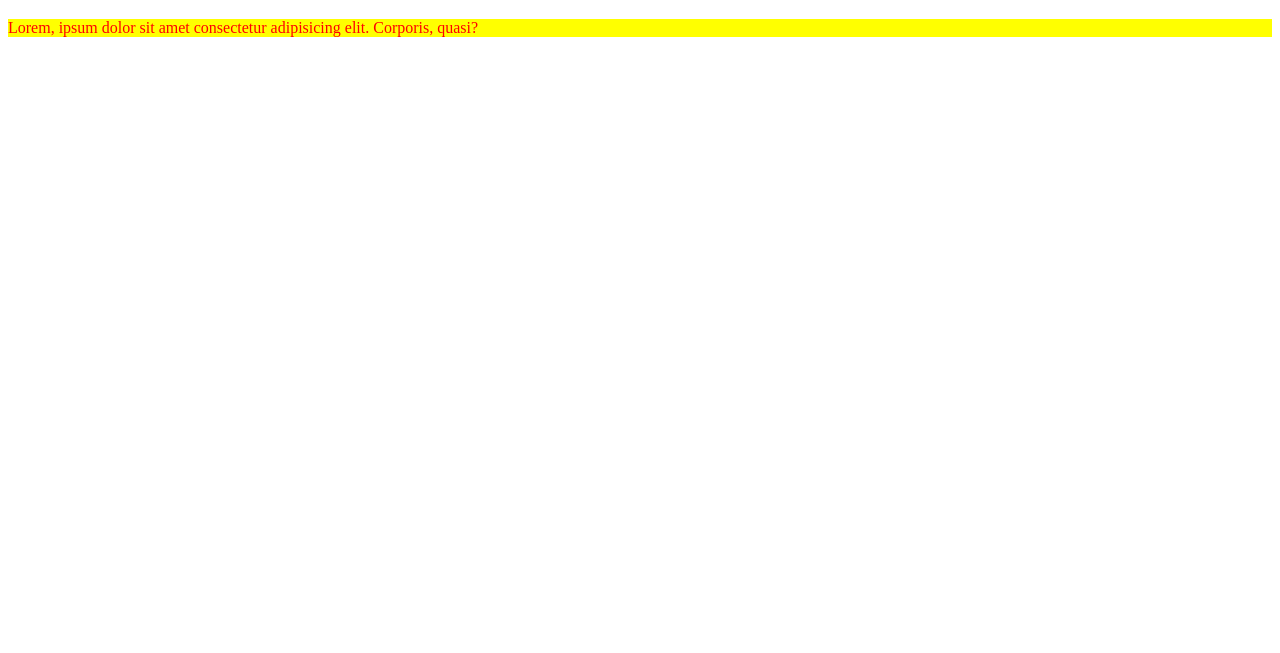
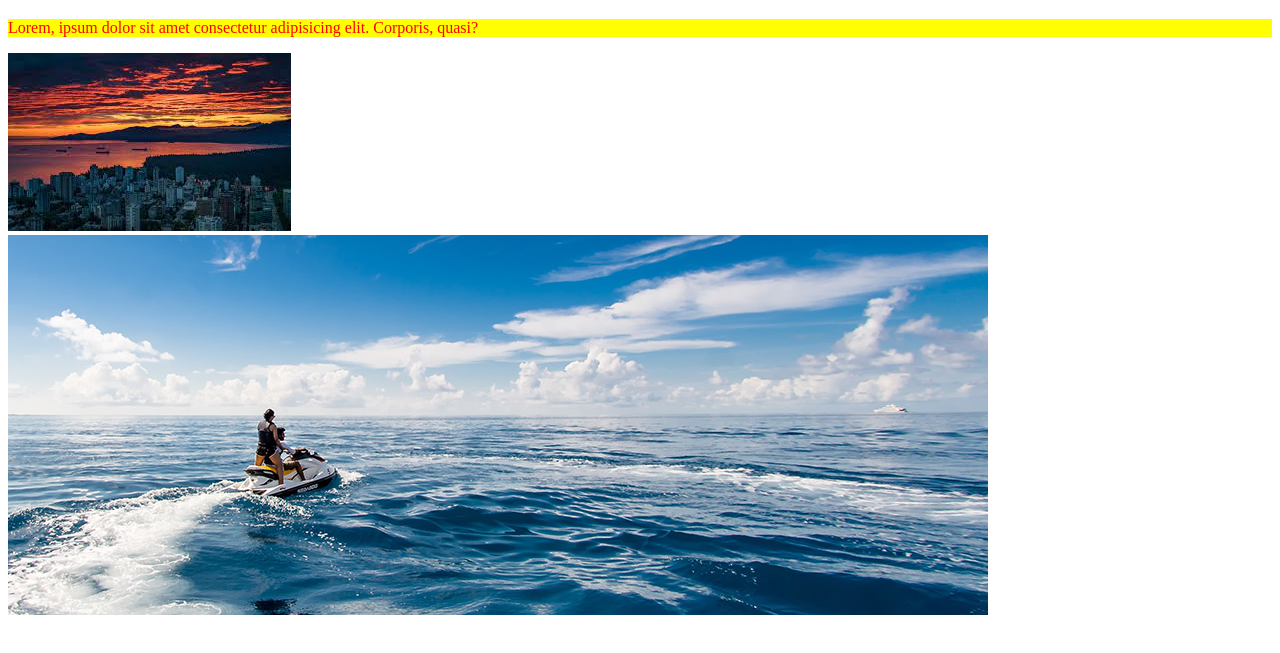
Before and after one commit to Afranul-Hoque/my-second-repo, a plain HTML site: page index.html in a window 1280 px wide. Shown: the part 61-714 px from the top of the page. Drawn offline with Linux system fonts and the light colour scheme.

Commit message:
imgae add

```diff
--- a/index.html
+++ b/index.html
@@ -11,5 +11,7 @@
 
     <h1>this my second github repo</h1>
     <p>Lorem, ipsum dolor sit amet consectetur adipisicing elit. Corporis, quasi?</p>
+    <img src="img/nature.jpg" alt="nature">
+    <img src="img/sea.jpg" alt="sea">
 </body>
 </html>
```
Also changed, not shown: img/human.jpeg (added), img/nature.jpg (added), img/sea.jpg (added).
